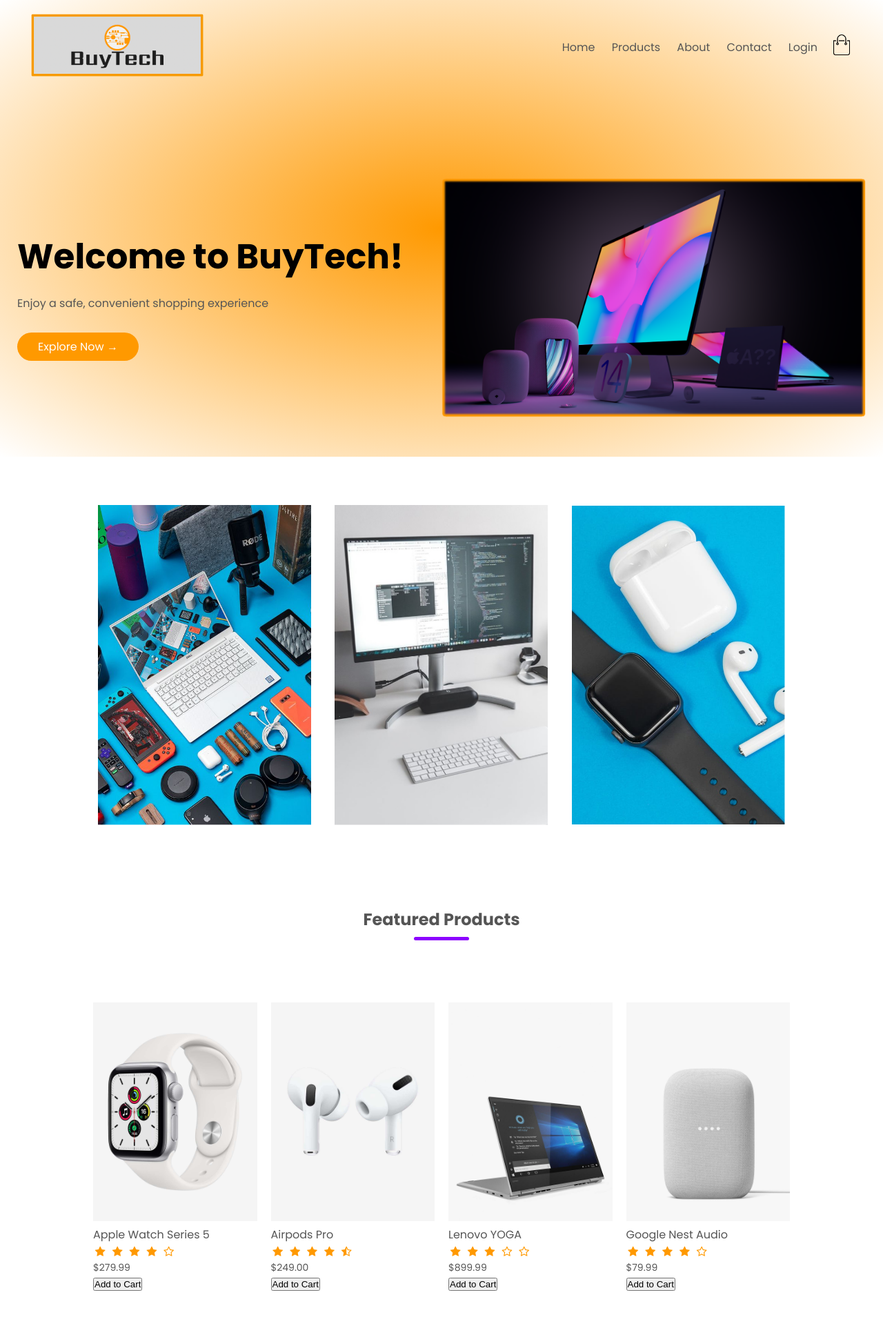
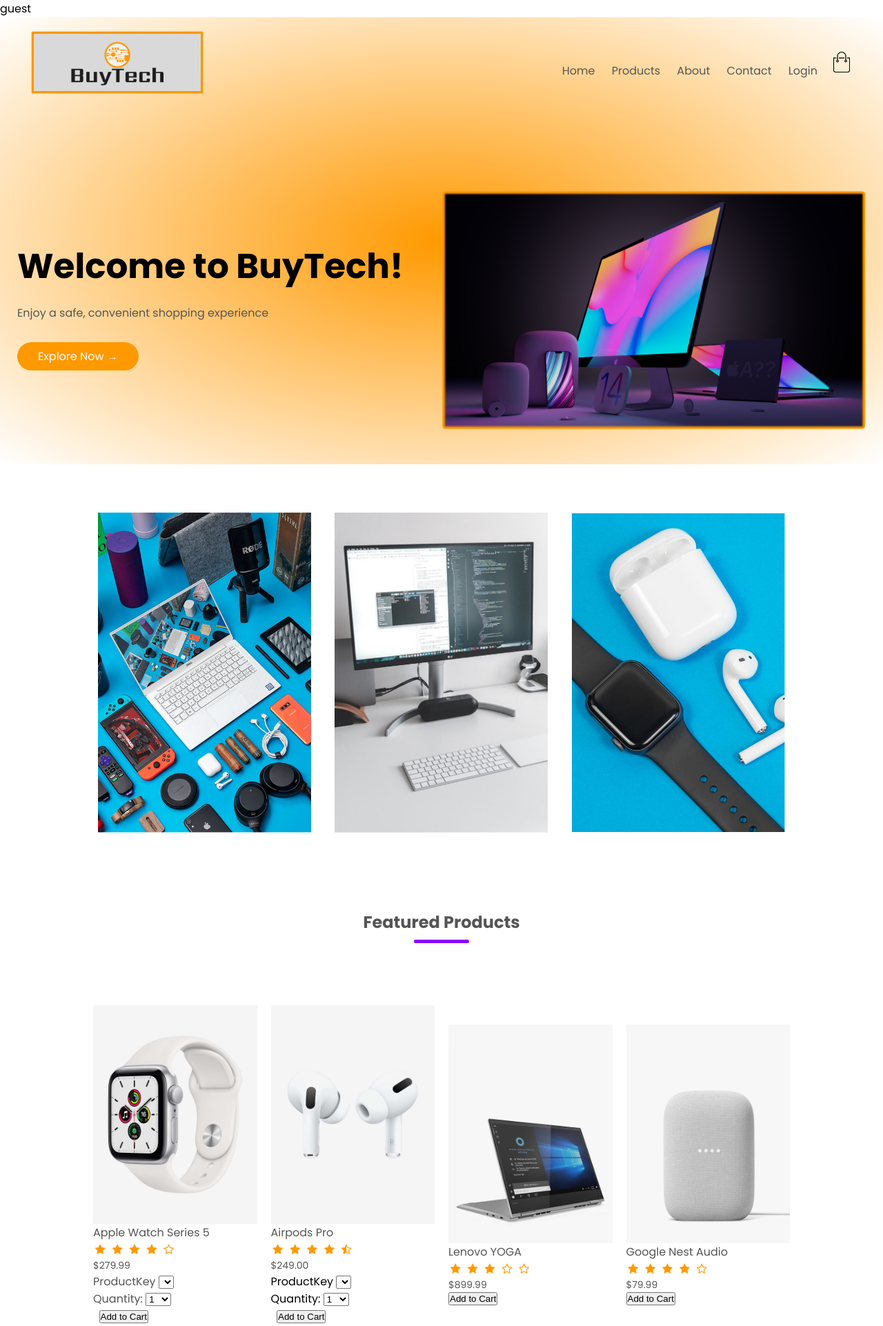
Before and after one commit to farhanjune/eCommerce-website, a PHP site: page / in a window 1280 px wide. Shown: the top 1922 px of the page at 69% size. Run offline with PHP 8.4, Linux system fonts and the light colour scheme; lists and menus that the app fills with data are empty.

Commit message:
Added cart functionality to home page, and add to cart buttons
For some reason, apple watch quantity when clicked leads to product page. not sure where thats from

```diff
--- a/index.php
+++ b/index.php
@@ -1,5 +1,36 @@
 <?php
-session_start();
+	$dsn = 'mysql:host=localhost;dbname=database';
+	$username = 'root';
+	$password = '';
+	$dbo = new PDO($dsn, $username, $password);
+	// check if logged in here.
+	session_start();
+	if (isset($_SESSION['cart'])) {
+		if (isset($_SESSION['username'])) {
+			$userID = $_SESSION['username'];
+		}
+		$_SESSION['username'] = 'guest';
+	} else {
+		$cart = array();
+		$_SESSION['username'] = 'guest';
+	}
+	echo $_SESSION['username'];
+	require_once('cart.php');
+	$action = filter_input(INPUT_POST, 'action');
+	if ($action === NULL) {
+		$action = filter_input(INPUT_GET, 'action');
+		if ($action === NULL) {
+			$action = 'show_add_item';
+		}
+	}
+switch($action) {
+    case 'add':
+        $product_key = filter_input(INPUT_POST, 'productkey');
+		$item_qty = filter_input(INPUT_POST, 'itemqty');
+		add_item($product_key, $item_qty, $dbo);
+		break;
+
+}
 ?>
 
 <!DOCTYPE html>
@@ -86,11 +117,22 @@
 						<i class="fa fa-star-o fa-fw"></i>
 					</div>
 					<p>$279.99</p>
-					<form action="cart.html" method="post" action="database.php" ); >
-						<form action="cart.html">
+					<form action="." method="post")>
+						<input type="hidden" name="action" value="add"></input>
+						<label>ProductKey</label>
+						<select name="productkey" value ="5">
+							<option value=5></option>
+						</select><br>
+						<label>Quantity:</label>
+						<select name="itemqty">
+							<?php for($i = 1; $i <= 10; $i++) : ?>
+								<option value="<?php echo $i; ?>">
+									<?php echo $i; ?>
+								</option>
+							<?php endfor; ?>
+						</select><br>
+						<label>&nbsp;</label>
 						<input type="Submit" value="Add to Cart"/>
-						</form>
-						<input type="hidden" name="id" id="1" value="1">
 					</form>
 				</div>
 				<div class="col-4">
@@ -106,11 +148,22 @@
 						<i class="fa fa-star-half-o fa-fw"></i>
 					</div>
 					<p>$249.00</p>
-					<form action="cart.html" method="post" action="database.php" ); >
-						<form action="cart.html">
+					<form action="." method="post")>
+						<input type="hidden" name="action" value="add"></input>
+						<label>ProductKey</label>
+						<select name="productkey" value ="4">
+							<option value=4></option>
+						</select><br>
+						<label>Quantity:</label>
+						<select name="itemqty">
+							<?php for($i = 1; $i <= 10; $i++) : ?>
+								<option value="<?php echo $i; ?>">
+									<?php echo $i; ?>
+								</option>
+							<?php endfor; ?>
+						</select><br>
+						<label>&nbsp;</label>
 						<input type="Submit" value="Add to Cart"/>
-						</form>
-						<input type="hidden" name="id" id="2" value="2">
 					</form>
 				</div>
 				<div class="col-4">
```
